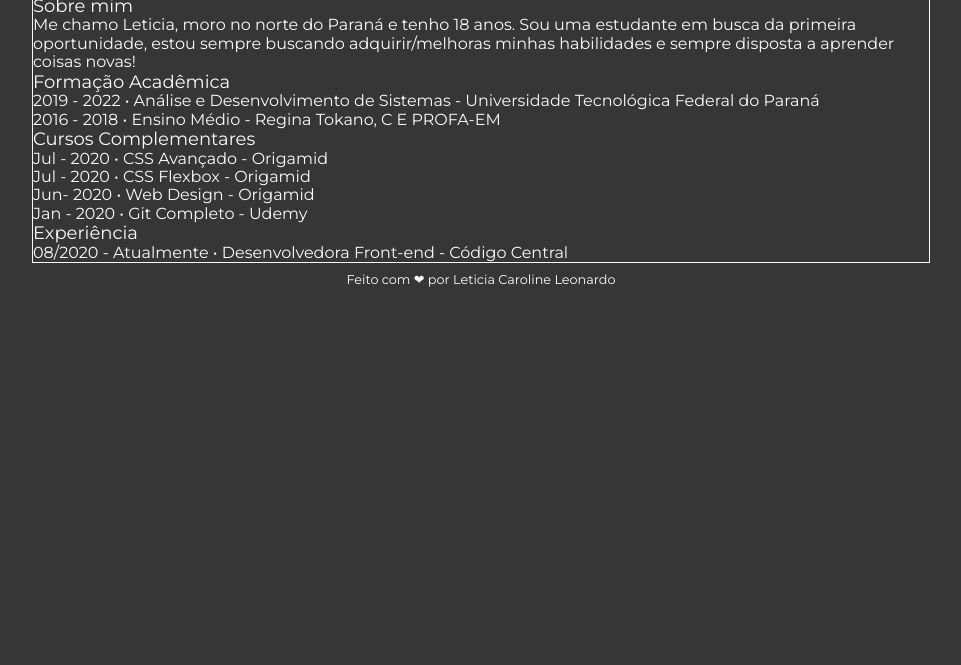
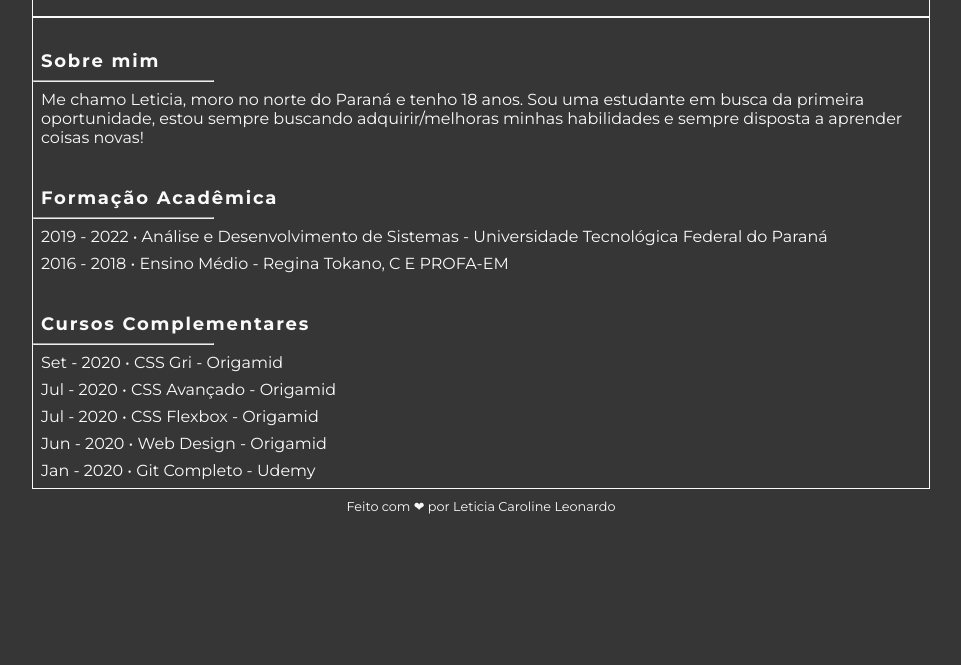
Before and after one commit to levxyca/resume, a plain HTML site: page index.html in a window 1280 px wide. Shown: the part 135-800 px from the top of the page, without its empty margins (159-1120 px from the left). Drawn offline with nearby package versions, Linux system fonts and the light colour scheme.

Commit message:
base finalizada

```diff
--- a/css/style.css
+++ b/css/style.css
@@ -5,9 +5,15 @@ body {
     background-color: #363636;
 }
 
-h1, h2, h3, p, footer {
+h1, h2, h3, p, footer, li {
     font-family: 'Montserrat', sans-serif;
     color: #fafafa;
+    margin: 0rem 0.5rem;
+}
+
+li, p {
+    margin-top: 0.5rem;
+    margin-bottom: 0.5rem;
 }
 
 h1 {
@@ -23,10 +29,19 @@ h2 {
 
 h3 {
     font-size: 1.125rem;
+    font-weight: bold;
+    padding: 2rem 0rem 0.5rem 0rem;
+    letter-spacing: .1em;
 }
 
-p {
+p, li {
     font-size: 1rem;
+}
+
+hr {
+    color: #fafafa;
+    max-width: 20%;
+    margin: auto 0;
 }
 
 .container {
@@ -36,10 +51,17 @@ p {
     border: 1px solid #fafafa;
 }
 
+@media (max-width: 600px) {
+    .container {
+        max-width: 90%;
+    }
+}
+
 /* Header */
 .header {
     text-align: center;
-    padding: 1rem 0rem;
+    padding: 2rem 0rem;
+    margin-top: 0.5rem;
 }
 
 /* Footer */
--- a/index.html
+++ b/index.html
@@ -4,7 +4,6 @@
     <meta name="viewport" content="width=device-width, initial-scale=1.0">
     <title>Leticia C. Leonardo - Desenvolvedora Front-end</title>
     <link rel="stylesheet" href="css/reset.css">
-    <link rel="stylesheet" href="css/normalize.css">
     <link rel="stylesheet" href="css/style.css">
 </head>
 <body>
@@ -15,6 +14,7 @@
     <main class="container">
         <section class="sobre">
             <h3>Sobre mim</h3>
+            <hr />
             <p>Me chamo Leticia, moro no norte do Paraná e
                 tenho 18 anos. Sou uma estudante em busca
                 da primeira oportunidade, estou sempre
@@ -24,24 +24,25 @@
         </section>
         <section class="educacao">
             <h3>Formação Acadêmica</h3>
-            <p>2019 - 2022 • Análise e Desenvolvimento
-                de Sistemas - Universidade Tecnológica
-                Federal do Paraná
-            </p>
-            <p>2016 - 2018 • Ensino Médio - Regina
-                Tokano, C E PROFA-EM
-            </p>
+            <hr />
+            <ul>
+                <li>2019 - 2022 • Análise e Desenvolvimento
+                    de Sistemas - Universidade Tecnológica
+                    Federal do Paraná</li>
+                <li>2016 - 2018 • Ensino Médio - Regina
+                    Tokano, C E PROFA-EM</li>
+            </ul>
         </section>
         <section class="cursos">
             <h3>Cursos Complementares</h3>
-            <p>Jul - 2020 • CSS Avançado - Origamid</p>
-            <p>Jul - 2020 • CSS Flexbox - Origamid</p>
-            <p>Jun- 2020 • Web Design - Origamid</p>
-            <p>Jan - 2020 • Git Completo - Udemy</p>
-        </section>
-        <section class="experiencia">
-            <h3>Experiência</h3>
-            <p>08/2020 - Atualmente • Desenvolvedora Front-end - Código Central</p>
+            <hr />
+            <ul>
+                <li>Set - 2020 • CSS Gri - Origamid</li>
+                <li>Jul - 2020 • CSS Avançado - Origamid</li>
+                <li>Jul - 2020 • CSS Flexbox - Origamid</li>
+                <li>Jun - 2020 • Web Design - Origamid</li>
+                <li>Jan - 2020 • Git Completo - Udemy</li>
+            </ul>
         </section>
     </main>
     <footer>Feito com ❤ por Leticia Caroline Leonardo</footer>
```
